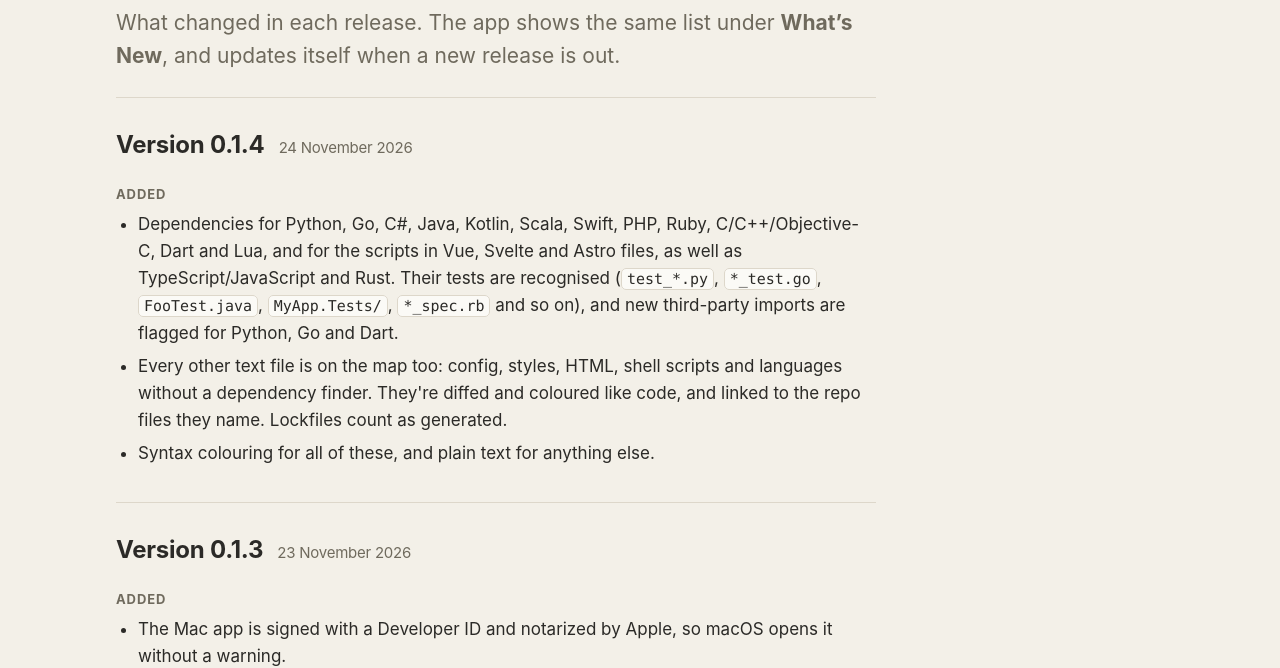
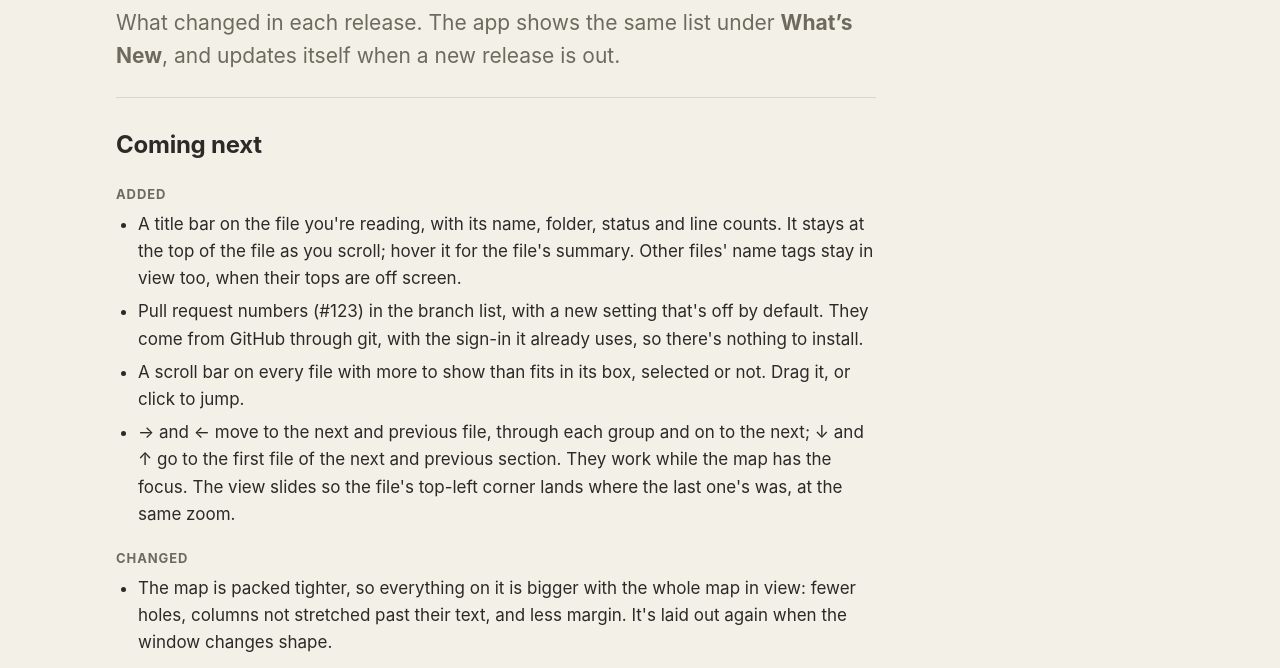
Before and after one commit to davidfig/code-flyover, a website: page site/changelog.html in a window 1280 px wide. Shown: the part 156-824 px from the top of the page. Drawn offline with Linux system fonts and the light colour scheme.

Commit message:
Regenerate the site's changelog page
Co-Authored-By: Claude Opus 5.5 <noreply@anthropic.com>

```diff
--- a/site/changelog.html
+++ b/site/changelog.html
@@ -109,6 +109,11 @@ footer .r{margin-left:auto}
   <main class="log">
     <h1>Changelog</h1>
     <p class="lead">What changed in each release. The app shows the same list under <strong>What’s New</strong>, and updates itself when a new release is out.</p>
+<section class="release" id="vUnreleased"><h3>Coming next</h3>
+<h4>Added</h4>
+<ul><li>A title bar on the file you're reading, with its name, folder, status and line counts. It stays at the top of the file as you scroll; hover it for the file's summary. Other files' name tags stay in view too, when their tops are off screen.</li><li>Pull request numbers (#123) in the branch list, with a new setting that's off by default. They come from GitHub through git, with the sign-in it already uses, so there's nothing to install.</li><li>A scroll bar on every file with more to show than fits in its box, selected or not. Drag it, or click to jump.</li><li>→ and ← move to the next and previous file, through each group and on to the next; ↓ and ↑ go to the first file of the next and previous section. They work while the map has the focus. The view slides so the file's top-left corner lands where the last one's was, at the same zoom.</li></ul>
+<h4>Changed</h4>
+<ul><li>The map is packed tighter, so everything on it is bigger with the whole map in view: fewer holes, columns not stretched past their text, and less margin. It's laid out again when the window changes shape.</li></ul></section>
 <section class="release" id="v0.1.4"><h3>Version 0.1.4 <time datetime="2026-11-24">24 November 2026</time></h3>
 <h4>Added</h4>
 <ul><li>Dependencies for Python, Go, C#, Java, Kotlin, Scala, Swift, PHP, Ruby, C/C++/Objective-C, Dart and Lua, and for the scripts in Vue, Svelte and Astro files, as well as TypeScript/JavaScript and Rust. Their tests are recognised (<code>test_*.py</code>, <code>*_test.go</code>, <code>FooTest.java</code>, <code>MyApp.Tests/</code>, <code>*_spec.rb</code> and so on), and new third-party imports are flagged for Python, Go and Dart.</li><li>Every other text file is on the map too: config, styles, HTML, shell scripts and languages without a dependency finder. They're diffed and coloured like code, and linked to the repo files they name. Lockfiles count as generated.</li><li>Syntax colouring for all of these, and plain text for anything else.</li></ul></section>
```
